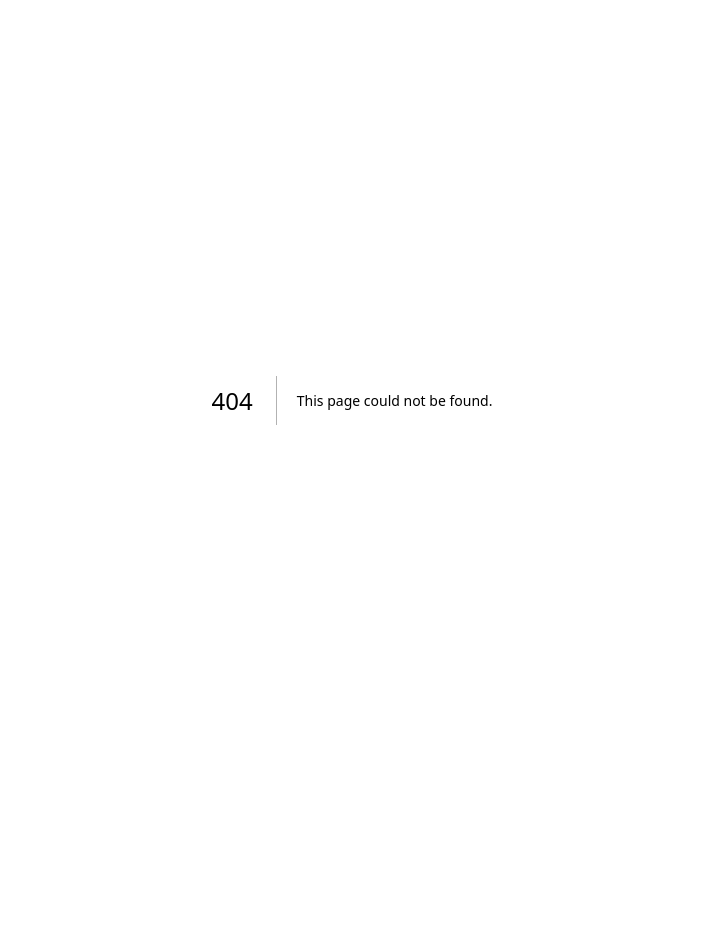
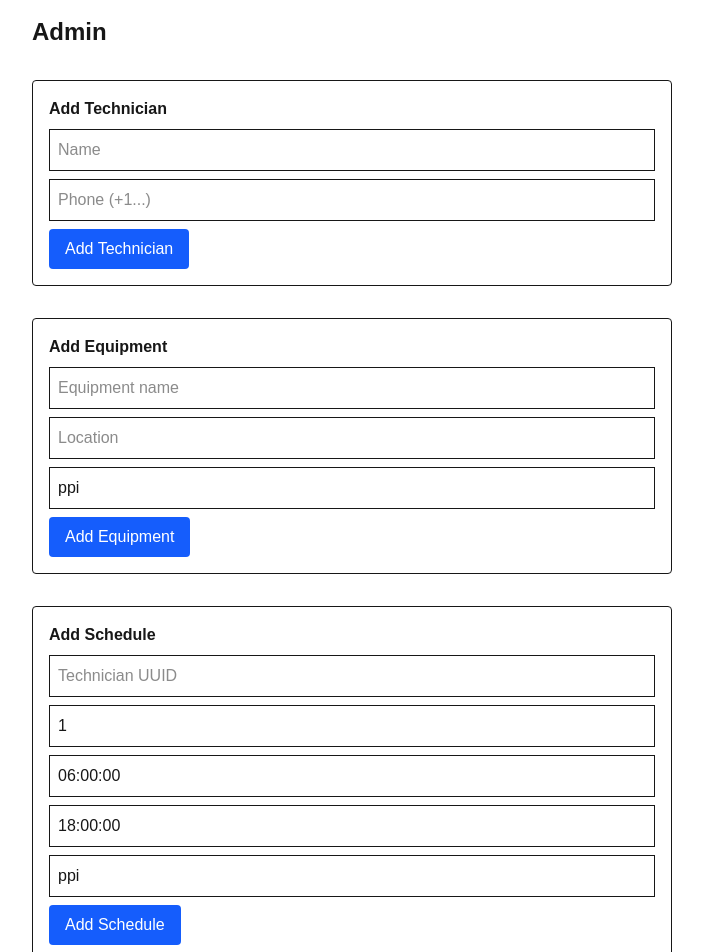
Before and after one commit to erieboatr/qrcall-app, a Next.js app: page /admin in a window 1280 px wide. Before the commit this address had no page. Shown: the top 952 px of the page, without its empty margins (288-991 px from the left). Before the commit the page ends 800 px from the top, so only its background shows below. Built offline with nearby package versions, Linux system fonts and the light colour scheme; no server answers.

Commit message:
Add basic admin forms

```diff
--- /dev/null
+++ b/app/admin/page.tsx
@@ -0,0 +1,77 @@
+'use client'
+
+import { useState } from 'react'
+import { supabase } from '@/lib/supabase'
+
+export default function AdminPage() {
+  const [techName, setTechName] = useState('')
+  const [techPhone, setTechPhone] = useState('')
+  const [equipName, setEquipName] = useState('')
+  const [equipLoc, setEquipLoc] = useState('')
+  const [plant, setPlant] = useState('ppi')
+  const [techId, setTechId] = useState('')
+  const [day, setDay] = useState(1)
+  const [start, setStart] = useState('06:00:00')
+  const [end, setEnd] = useState('18:00:00')
+  const [message, setMessage] = useState('')
+
+  async function addTechnician(e: React.FormEvent) {
+    e.preventDefault()
+    const { error } = await supabase.from('technicians').insert({ name: techName, phone: techPhone, active: true })
+    setMessage(error ? error.message : 'Technician added')
+    setTechName('')
+    setTechPhone('')
+  }
+
+  async function addEquipment(e: React.FormEvent) {
+    e.preventDefault()
+    const { error } = await supabase.from('equipment').insert({ name: equipName, location: equipLoc, plant_id: plant })
+    setMessage(error ? error.message : 'Equipment added')
+    setEquipName('')
+    setEquipLoc('')
+  }
+
+  async function addSchedule(e: React.FormEvent) {
+    e.preventDefault()
+    const { error } = await supabase.from('schedules').insert({
+      technician_id: techId,
+      day_of_week: day,
+      start_time: start,
+      end_time: end,
+      plant_id: plant,
+    })
+    setMessage(error ? error.message : 'Schedule added')
+  }
+
+  return (
+    <div className="max-w-2xl mx-auto p-4 space-y-8">
+      <h1 className="text-2xl font-bold">Admin</h1>
+      {message && <p className="text-sm text-green-600">{message}</p>}
+
+      <form onSubmit={addTechnician} className="space-y-2 border p-4 rounded">
+        <h2 className="font-semibold">Add Technician</h2>
+        <input className="w-full border p-2" placeholder="Name" value={techName} onChange={e => setTechName(e.target.value)} required />
+        <input className="w-full border p-2" placeholder="Phone (+1...)" value={techPhone} onChange={e => setTechPhone(e.target.value)} required />
+        <button className="bg-blue-600 text-white px-4 py-2 rounded">Add Technician</button>
+      </form>
+
+      <form onSubmit={addEquipment} className="space-y-2 border p-4 rounded">
+        <h2 className="font-semibold">Add Equipment</h2>
+        <input className="w-full border p-2" placeholder="Equipment name" value={equipName} onChange={e => setEquipName(e.target.value)} required />
+        <input className="w-full border p-2" placeholder="Location" value={equipLoc} onChange={e => setEquipLoc(e.target.value)} />
+        <input className="w-full border p-2" placeholder="Plant ID" value={plant} onChange={e => setPlant(e.target.value)} />
+        <button className="bg-blue-600 text-white px-4 py-2 rounded">Add Equipment</button>
+      </form>
+
+      <form onSubmit={addSchedule} className="space-y-2 border p-4 rounded">
+        <h2 className="font-semibold">Add Schedule</h2>
+        <input className="w-full border p-2" placeholder="Technician UUID" value={techId} onChange={e => setTechId(e.target.value)} required />
+        <input className="w-full border p-2" type="number" placeholder="Day (0-6)" value={day} onChange={e => setDay(Number(e.target.value))} />
+        <input className="w-full border p-2" placeholder="Start (HH:MM:SS)" value={start} onChange={e => setStart(e.target.value)} />
+        <input className="w-full border p-2" placeholder="End (HH:MM:SS)" value={end} onChange={e => setEnd(e.target.value)} />
+        <input className="w-full border p-2" placeholder="Plant ID" value={plant} onChange={e => setPlant(e.target.value)} />
+        <button className="bg-blue-600 text-white px-4 py-2 rounded">Add Schedule</button>
+      </form>
+    </div>
+  )
+}
```
